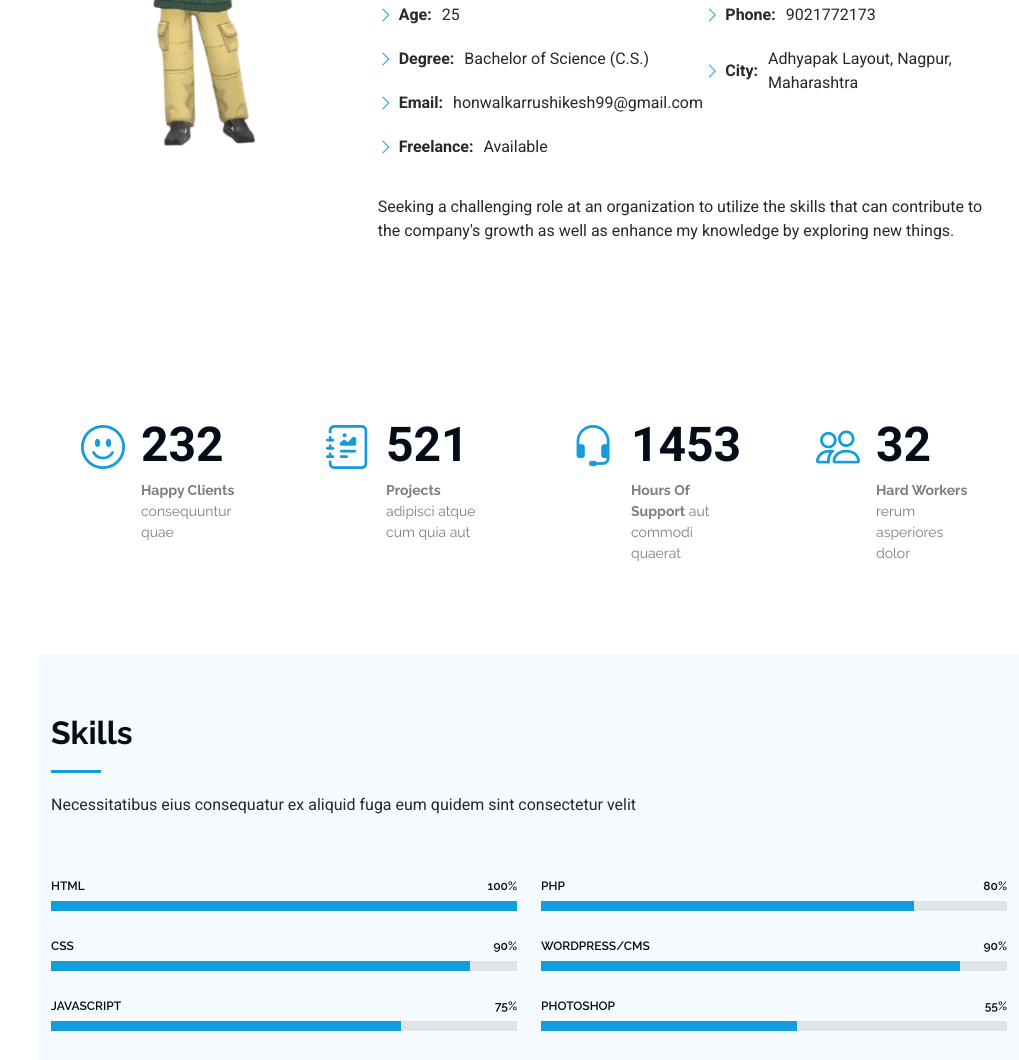
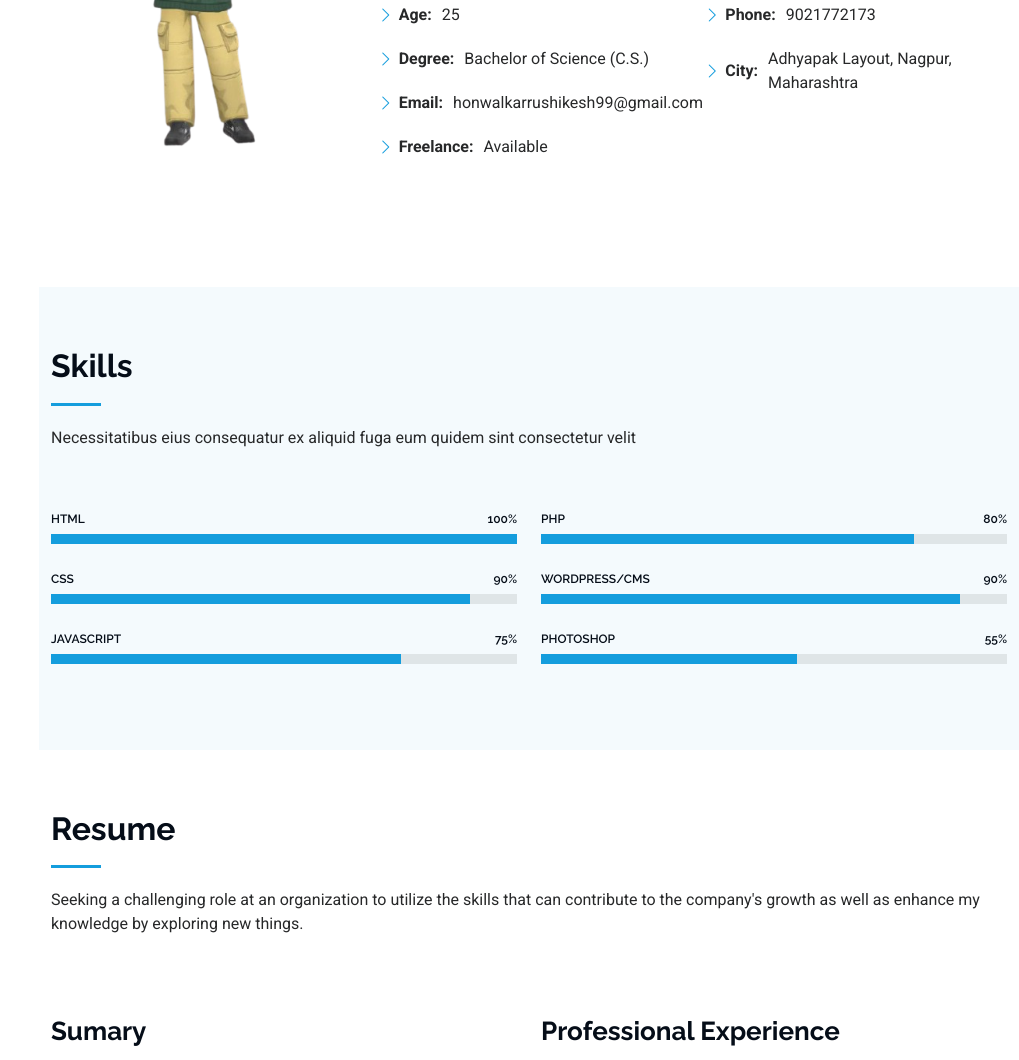
Before and after one commit to RishiWebVeerIT/portfolio, a plain HTML site: page index.html in a window 1280 px wide. Shown: the part 1320-2380 px from the top of the page, without its empty margins (261-1280 px from the left). Drawn offline with Linux system fonts and the light colour scheme.

Commit message:
Rishi 161224 2nd Update

```diff
--- a/index.html
+++ b/index.html
@@ -130,7 +130,6 @@ Passionate about creating software that makes a real difference, I'm dedicated t
 
             </div>
             <p class="py-3">
-              Seeking a challenging role at an organization to utilize the skills that can contribute to the company's growth as well as enhance my knowledge by exploring new things.
             </p>
           </div>
         </div>
@@ -140,7 +139,7 @@ Passionate about creating software that makes a real difference, I'm dedicated t
     </section><!-- /About Section -->
 
     <!-- Stats Section -->
-    <section id="stats" class="stats section">
+    <section id="stats" class="stats section d-none">
 
       <div class="container" data-aos="fade-up" data-aos-delay="100">
 
@@ -259,7 +258,7 @@ Passionate about creating software that makes a real difference, I'm dedicated t
       <!-- Section Title -->
       <div class="container section-title" data-aos="fade-up">
         <h2>Resume</h2>
-        <p>Magnam dolores commodi suscipit. Necessitatibus eius consequatur ex aliquid fuga eum quidem. Sit sint consectetur velit. Quisquam quos quisquam cupiditate. Et nemo qui impedit suscipit alias ea. Quia fugiat sit in iste officiis commodi quidem hic quas.</p>
+        <p>Seeking a challenging role at an organization to utilize the skills that can contribute to the company's growth as well as enhance my knowledge by exploring new things.</p>
       </div><!-- End Section Title -->
 
       <div class="container">
@@ -730,7 +729,7 @@ Passionate about creating software that makes a real difference, I'm dedicated t
           </div>
 
           <div class="col-lg-7">
-            <form action="forms/contact.php" method="post" class="php-email-form" data-aos="fade-up" data-aos-delay="200">
+            <!-- <form action="forms/contact.php" method="post" class="php-email-form" data-aos="fade-up" data-aos-delay="200">
               <div class="row gy-4">
 
                 <div class="col-md-6">
@@ -762,7 +761,8 @@ Passionate about creating software that makes a real difference, I'm dedicated t
                 </div>
 
               </div>
-            </form>
+            </form> -->
+          <iframe src="https://docs.google.com/forms/d/e/1FAIpQLSe2JPAo3K4IuSe53UHbXAXXX6f1NZ_YQimvPpbIK9I1GwUywA/viewform?usp=preview" frameborder="0" class="w-100" style="height: 500px;"></iframe>
           </div><!-- End Contact Form -->
 
         </div>
```
